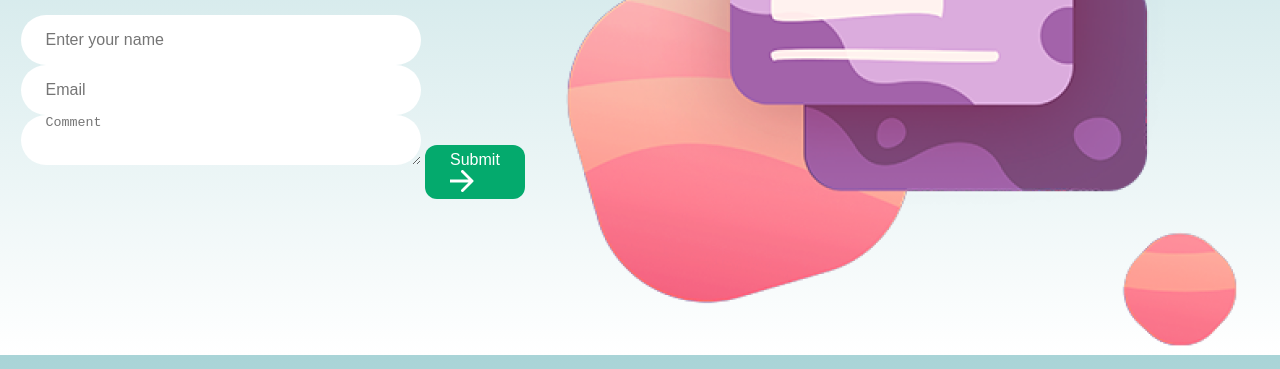
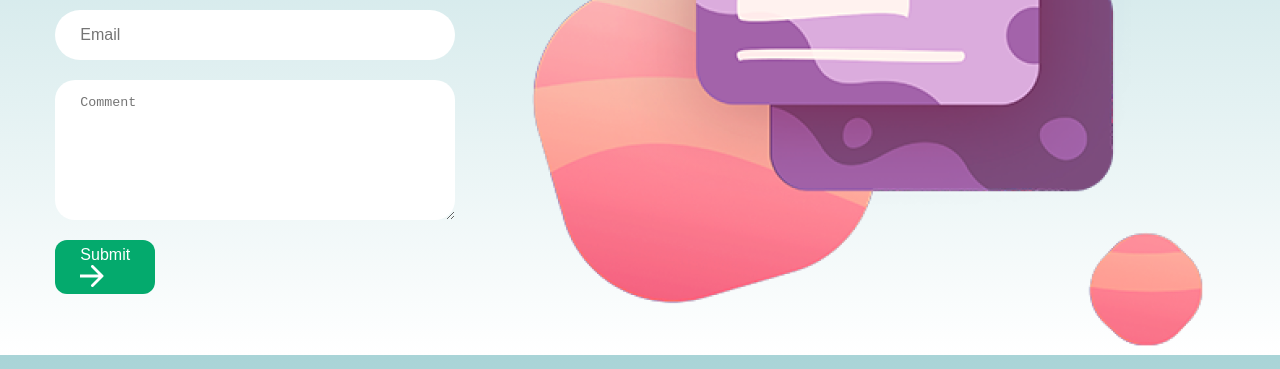
Before and after one commit to JatinKishore/thangiahCharcoal, a plain HTML site: page assets/html/contact.html in a window 1280 px wide. Shown: the part 431-800 px from the top of the page. Drawn offline with Linux system fonts and the light colour scheme; files whose address does not match are found by name.

Commit message:
Update contact.html

```diff
--- a/assets/html/contact.html
+++ b/assets/html/contact.html
@@ -95,13 +95,13 @@
     </div>
   </header>
   <div class="contactPage">
-      <form method="POST" action="mailto: geeksforgeeks@gmail.com" enctype="multipart/form-data"><form action="" >
+      <form method="POST" action="mailto: geeksforgeeks@gmail.com" enctype="multipart/form-data" class="contact-left">
        <div class="contact-left-title">
           <h2>Get in touch</h2><hr>
         </div>
-        <input style="background-color: white;"  type="text" name="name" placeholder="Enter your name" class="contact-inputs" required>
-        <input style="background-color: white;"  type="email" name="email" placeholder="Email" class="contact-inputs" required>
-        <textarea name="message" id=""  placeholder="Comment" class="contact-inputs"></textarea>
+        <input style="background-color: white;"  type="text" name="name" placeholder="Enter your name" class="contact-inputs"  autocomplete ="off" required>
+        <input style="background-color: white;"  type="email" name="email" placeholder="Email" class="contact-inputs" autocomplete ="off" required>
+        <textarea name="message" id=""  placeholder="Comment" autocomplete ="off" class="contact-inputs"></textarea>
         <button type="submit" class="submit">Submit <img src="/assets/images/arrow_icon.png" alt=""></button>
      </form>
      <div class="contact-right">
```
